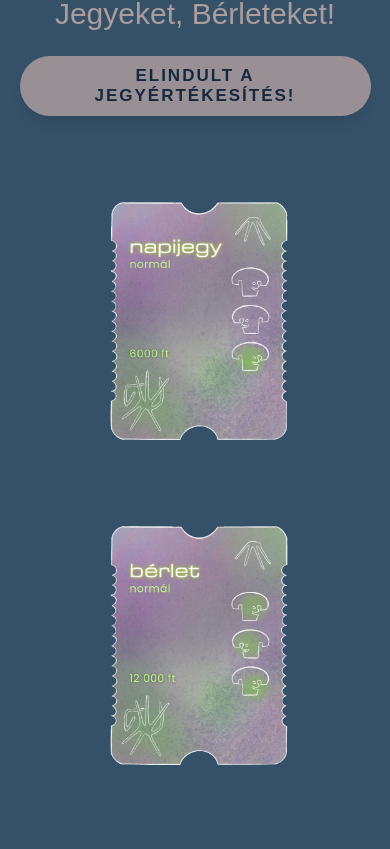
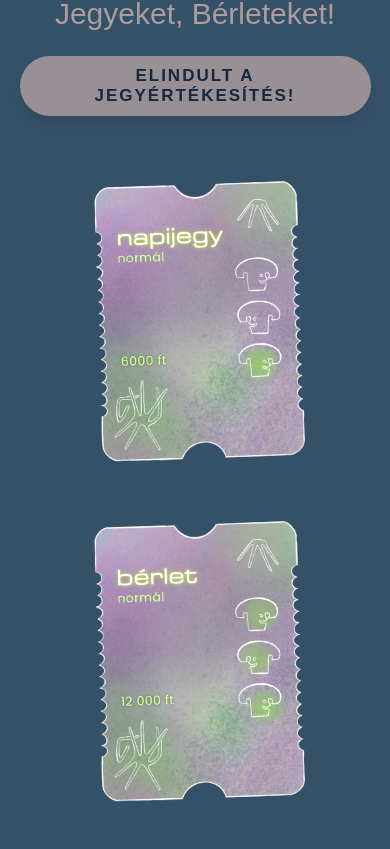
Before and after one commit to vilagombafeszt/vilagombafeszt.github.io, a Next.js app: page / in a window 390 px wide. Shown: the part 2210-3059 px from the top of the page. Built offline with nearby package versions, Linux system fonts and the light colour scheme; a web font is replaced by a local one.

Commit message:
add image animation on scrolling on mobile

```diff
--- a/components/JegyekSection.tsx
+++ b/components/JegyekSection.tsx
@@ -41,6 +41,78 @@ const InstagramIcon = ({ className }: { className?: string }) => (
   </svg>
 );
 
+/* ── Individual Ticket Component for Mobile Scroll Logic ──────── */
+const TicketCard = ({
+  img,
+  index,
+  isSectionVisible,
+}: {
+  img: { src: string; alt: string };
+  index: number;
+  isSectionVisible: boolean;
+}) => {
+  const [isMobileActive, setIsMobileActive] = useState(false);
+  const cardRef = useRef<HTMLAnchorElement>(null);
+
+  useEffect(() => {
+    const observer = new IntersectionObserver(
+      ([entry]) => {
+        if (window.innerWidth < 768) {
+          setIsMobileActive(entry.isIntersecting);
+        } else {
+          setIsMobileActive(false);
+        }
+      },
+      {
+        rootMargin: '-50% 0px -50% 0px',
+        threshold: 0,
+      }
+    );
+
+    if (cardRef.current) {
+      observer.observe(cardRef.current);
+    }
+
+    const handleResize = () => {
+      if (window.innerWidth >= 768) setIsMobileActive(false);
+    };
+    window.addEventListener('resize', handleResize);
+
+    return () => {
+      observer.disconnect();
+      window.removeEventListener('resize', handleResize);
+    };
+  }, []);
+
+  return (
+    <a
+      ref={cardRef}
+      href="https://www.tixa.hu/vilagomba-2026"
+      target="_blank"
+      rel="noopener noreferrer"
+      style={{ animationDelay: isSectionVisible ? `${0.2 + index * 0.15}s` : '0s' }}
+      className={`group block shrink-0 drop-shadow-[0_10px_15px_rgba(0,0,0,0.4)] transition-all duration-500 ease-[cubic-bezier(0.25,1,0.5,1)] md:hover:-translate-y-4 md:hover:drop-shadow-[0_20px_25px_rgba(0,0,0,0.6)] ${
+        isMobileActive ? 'z-10 -translate-y-4 drop-shadow-[0_20px_25px_rgba(0,0,0,0.6)]' : 'z-0'
+      } ${
+        isSectionVisible
+          ? 'animate-[fadeSlideUp_0.8s_cubic-bezier(0.2,0.8,0.2,1)_forwards] opacity-0'
+          : 'opacity-0'
+      }`}
+    >
+      <Image
+        src={img.src}
+        alt={img.alt}
+        width={350}
+        height={500}
+        className={`h-auto w-[250px] object-cover transition-all duration-500 ease-[cubic-bezier(0.25,1,0.5,1)] sm:w-[280px] md:w-[260px] md:group-hover:-rotate-2 md:group-hover:scale-105 md:group-hover:brightness-110 lg:w-[220px] xl:w-[260px] 2xl:w-[300px] ${
+          isMobileActive ? '-rotate-2 scale-[1.15] brightness-110' : ''
+        }`}
+      />
+    </a>
+  );
+};
+
+/* ── Main Section Component ───────────────────────────────────── */
 export default function JegyekSection() {
   const [isVisible, setIsVisible] = useState(false);
   const sectionRef = useRef<HTMLElement>(null);
@@ -94,29 +166,9 @@ export default function JegyekSection() {
         </div>
       </div>
 
-      {/* Staggered Transparent Tickets with Image Animations */}
-      <div className="mx-auto mb-10 mt-4 flex w-full max-w-[1600px] flex-col items-center justify-center gap-2 md:mb-12 md:mt-4 md:flex-row md:flex-wrap md:gap-8 lg:flex-nowrap lg:gap-6 xl:gap-8">
+      <div className="mx-auto mb-10 mt-4 flex w-full max-w-[1600px] flex-col items-center justify-center gap-6 md:mb-12 md:mt-4 md:flex-row md:flex-wrap md:gap-8 lg:flex-nowrap lg:gap-6 xl:gap-8">
         {TICKET_IMAGES.map((img, index) => (
-          <a
-            key={index}
-            href="https://www.tixa.hu/vilagomba-2026"
-            target="_blank"
-            rel="noopener noreferrer"
-            style={{ animationDelay: isVisible ? `${0.2 + index * 0.15}s` : '0s' }}
-            className={`group block shrink-0 drop-shadow-[0_10px_15px_rgba(0,0,0,0.4)] transition-all duration-500 ease-[cubic-bezier(0.25,1,0.5,1)] hover:-translate-y-4 hover:drop-shadow-[0_20px_25px_rgba(0,0,0,0.6)] ${
-              isVisible
-                ? 'animate-[fadeSlideUp_0.8s_cubic-bezier(0.2,0.8,0.2,1)_forwards] opacity-0'
-                : 'opacity-0'
-            }`}
-          >
-            <Image
-              src={img.src}
-              alt={img.alt}
-              width={350}
-              height={500}
-              className="h-auto w-[250px] object-cover transition-all duration-500 ease-[cubic-bezier(0.25,1,0.5,1)] group-hover:-rotate-2 group-hover:scale-105 group-hover:brightness-110 sm:w-[280px] md:w-[260px] lg:w-[220px] xl:w-[260px] 2xl:w-[300px]"
-            />
-          </a>
+          <TicketCard key={index} img={img} index={index} isSectionVisible={isVisible} />
         ))}
       </div>
 
```
